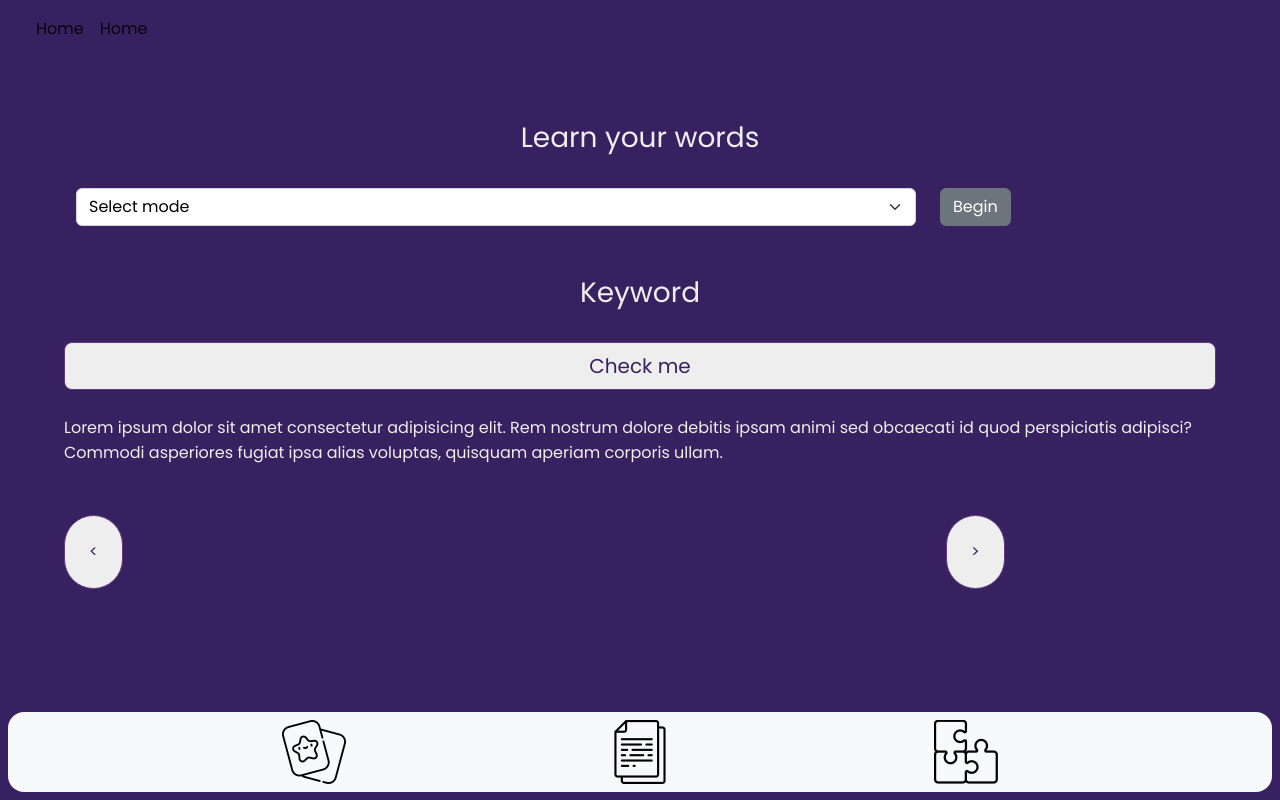
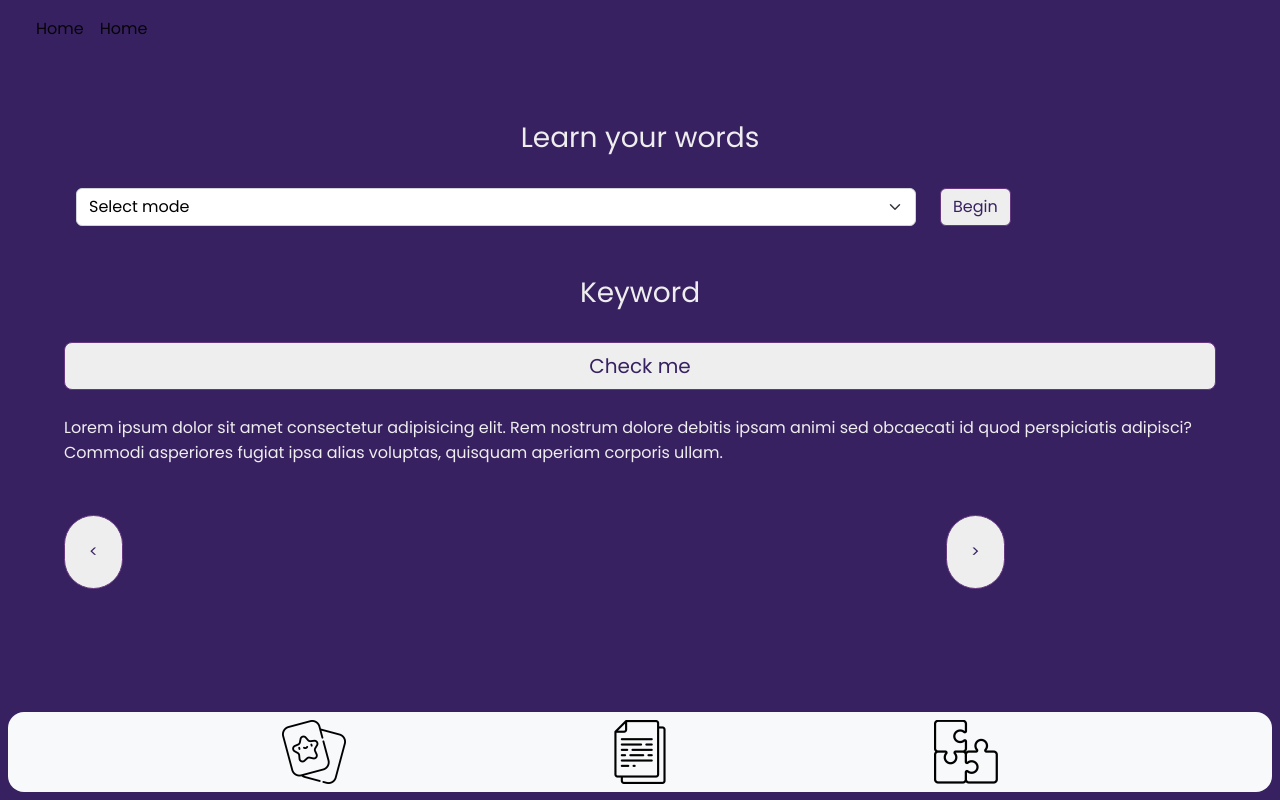
Before and after one commit to mariaeltsova/Dragonhack2023, a Vue app in the folder client/: page /learn in a window 1280 px wide. Built offline with nearby package versions, Linux system fonts and the light colour scheme.

Commit message:
add learnview.vuw

```diff
--- a/client/src/views/LearnView.vue
+++ b/client/src/views/LearnView.vue
@@ -12,7 +12,7 @@
         <select-menu :label="'Select mode'" :options="modes"></select-menu>
       </div>
       <div class="col-3">
-        <button type="submit" class="btn btn-secondary">Begin</button>
+        <button type="submit" class="btn btn-primary">Begin</button>
       </div>
     </div>
   </div>
```
